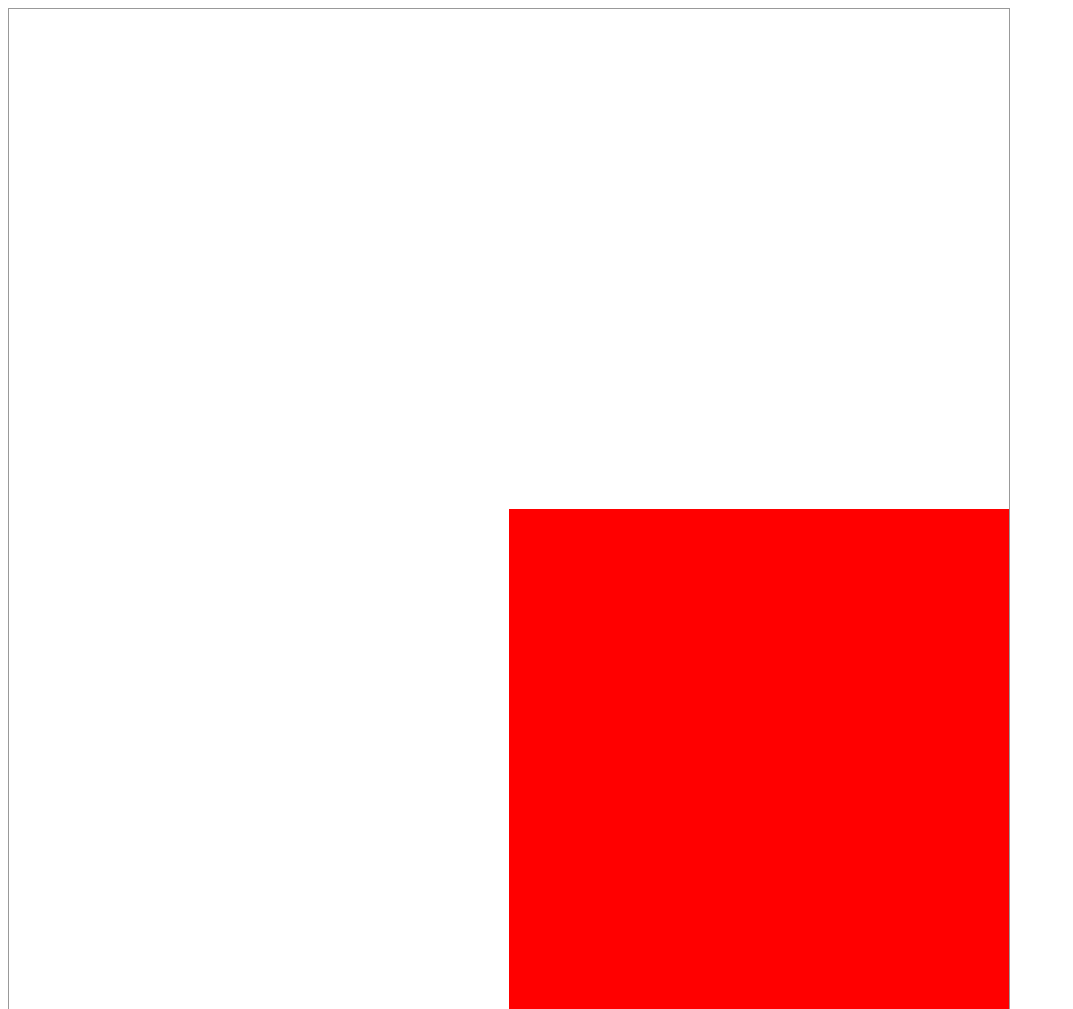
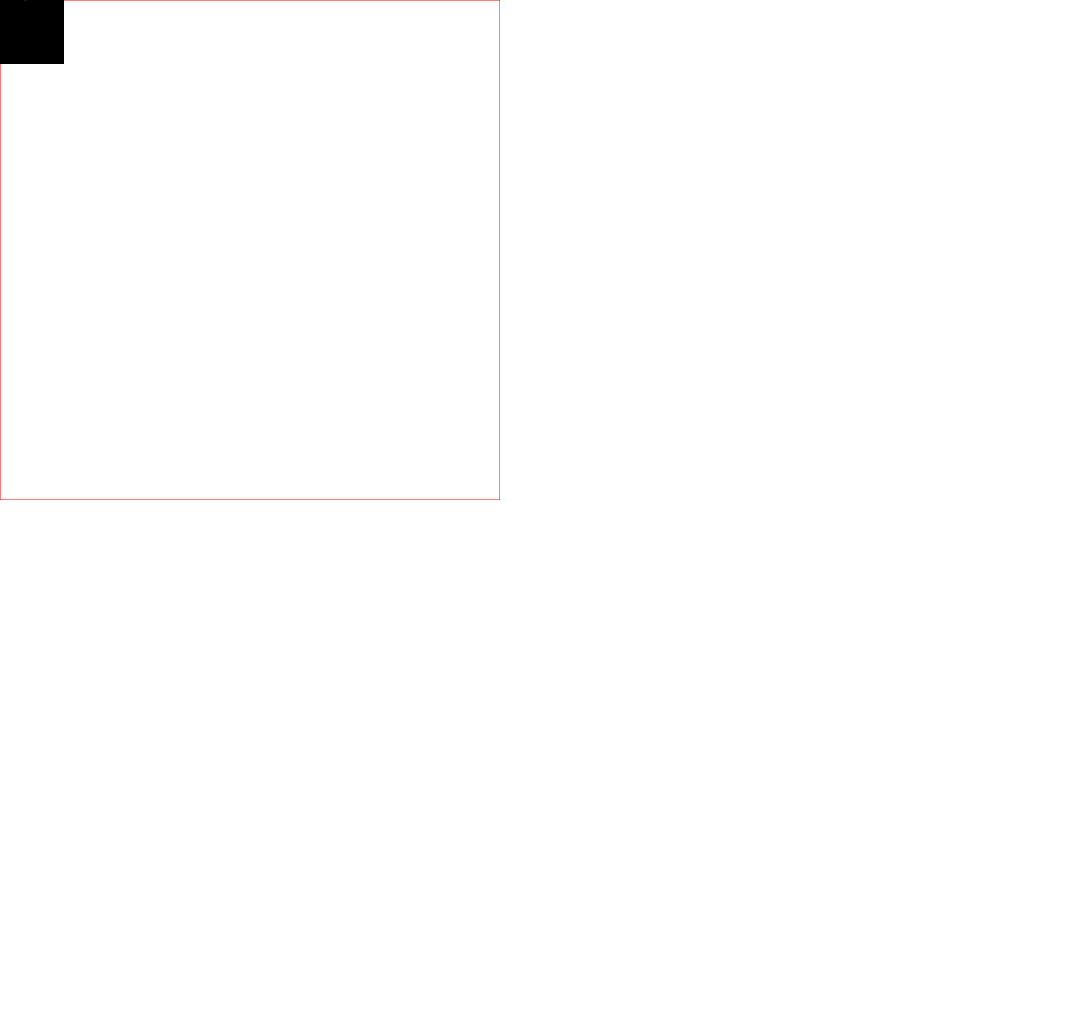
Before and after one commit to unixexp/js-2d-engine, a website built with webpack: page src/index.html in a window 1280 px wide. Shown: the top 1009 px of the page, without its empty margins (0-1073 px from the left). After the commit the page ends 800 px from the top, so only its background shows below. Built offline with nearby package versions, Linux system fonts and the light colour scheme; a web font is replaced by a local one.

Commit message:
Complete scaling

```diff
--- a/src/assets/scss/index.scss
+++ b/src/assets/scss/index.scss
@@ -1,3 +1,5 @@
+@import "./reset.scss";
+
 @font-face {
 	font-family: 'NineteenNinetySeven';
 	src: url('../fonts/NINETEENNINETYSEVEN-11XB.ttf') format('truetype'),
@@ -6,18 +8,13 @@
 	font-style: normal;
 }
 
-* {
-    font-family: inherit;
-}
-
 canvas {
-    border: 1px solid #999;
     width: 100%;
     height: 100%;
 }
 
 .container {
     font-family: "NineteenNinetySeven";
-    width: 1000px;
-    height: 1000px;
+    width: 500px;
+    height: 500px;
 }
--- /dev/null
+++ b/src/assets/scss/reset.scss
@@ -0,0 +1,49 @@
+* {
+	margin: 0;
+	padding: 0;
+	border: 0;
+	font-size: 100%;
+	font: inherit;
+	vertical-align: baseline;
+	box-sizing: border-box;
+    font-family: inherit;
+}
+
+input {
+	appearance: none;
+    outline: 0;
+    border: none;
+}
+
+h1,h2,h3,h4,h5,h6 {
+    font-size: inherit;
+}
+
+article, aside, details, figcaption, figure,
+footer, header, hgroup, menu, nav, section {
+	display: block;
+}
+html, body {
+	line-height: 1;
+	height: 100%;
+}
+ol, ul, li {
+	list-style: none;
+}
+blockquote, q {
+	quotes: none;
+}
+blockquote:before, blockquote:after,
+q:before, q:after {
+	content: '';
+	content: none;
+}
+table {
+	border-collapse: collapse;
+	border-spacing: 0;
+}
+
+a, a:visited, a:active {
+	text-decoration: none;
+	color: inherit;
+}
--- a/src/engine/components/app.js
+++ b/src/engine/components/app.js
@@ -1,12 +1,19 @@
 export default class App {
 
-    constructor(canvasElementId, viewPortWidth, viewPortHeight, onLoad) {
+    constructor(canvasElementId, worldWidth, worldHeight, onLoad) {
         this.keys = [];
         this.screenInitialized = false;
         this.paused = false;
         this.canvas = null;
-        this.viewPortWidth = viewPortWidth;
-        this.viewPortHeight = viewPortHeight;
+        this.worldWidth = worldWidth;
+        this.worldHeight = worldHeight;
+        this.viewPortScaleRatioX = 0;
+        this.viewPortScaleRatioY = 0;
+        this.viewPortScaleRatio = 0;
+        this.worldMouseX = 0;
+        this.worldMouseY = 0;
+        this.mouseX = 0;
+        this.mouseY = 0;
 
         window.addEventListener("keydown", e => {
             if (this.keys.findIndex(k => k === e.key) === -1)
@@ -17,18 +24,18 @@ export default class App {
             this.keys.splice(this.keys.indexOf(e.key));
         });
 
-        window.addEventListener("resize", e => {
-            this.canvasStyle = window.getComputedStyle(this.canvas);
-            const canvasStyle = window.getComputedStyle(this.canvas);
-            this.canvas.width = parseInt(canvasStyle.width);
-            this.canvas.height = parseInt(canvasStyle.height);
-        });
+        window.addEventListener("mousemove", e => {
+            if (e.target.id === canvasElementId) {
+                const targetRect = e.target.getBoundingClientRect();
+                this.mouseX = e.clientX - targetRect.left;
+                this.mouseY = e.clientY - targetRect.top;
+            }
+        })
 
         window.addEventListener("load", () => {
             this.canvas = document.getElementById(canvasElementId);
-            const canvasStyle = window.getComputedStyle(this.canvas);
-            this.canvas.width = parseInt(canvasStyle.width);
-            this.canvas.height = parseInt(canvasStyle.height);
+            this.refreshScaling();
+            this.run();
             onLoad(this);
         });
 
@@ -67,6 +74,8 @@ export default class App {
 
             lastTime = timestamp;
 
+            this.refreshScaling();
+
             if (this.screen && this.screenInitialized && !this.paused) {
                 this.screen.update(params);
                 this.screen.clear();
@@ -75,4 +84,28 @@ export default class App {
         }
     }
 
+    scaleByX(value) {
+        return value / this.viewPortScaleRatioX;
+    }
+
+    scaleByY(value) {
+        return value / this.viewPortScaleRatioY;
+    }
+
+    scaleByMinAxis(value) {
+        return value / this.viewPortScaleRatio;
+    }
+
+    refreshScaling() {
+        const canvasStyle = window.getComputedStyle(this.canvas);
+        this.canvas.width = parseInt(canvasStyle.width);
+        this.canvas.height = parseInt(canvasStyle.height);
+
+        this.viewPortScaleRatioX = this.worldWidth / this.canvas.width;
+        this.viewPortScaleRatioY = this.worldHeight / this.canvas.height;
+        this.viewPortScaleRatio = Math.max(this.viewPortScaleRatioX, this.viewPortScaleRatioY);
+        this.worldMouseX = this.mouseX * this.viewPortScaleRatioX;
+        this.worldMouseY = this.mouseY * this.viewPortScaleRatioY;
+    }
+
 }
--- a/src/engine/components/screen.js
+++ b/src/engine/components/screen.js
@@ -10,19 +10,21 @@ export default class Screen {
     async init() {
         // Implement this method in extended custom screens
         // Do not forget call super.update(params); first
+        const fontSize = 48;
+
+        const w = this.app.scaleByX(this.app.worldWidth);
+        const h = this.app.scaleByY(this.app.worldHeight);
 
         this.context.fillStyle = "black";
-        this.context.fillRect(0, 0, this.canvas.width, this.canvas.height);
-        this.context.font = "18px NineteenNinetySeven";
+        this.context.fillRect(0, 0, w, h);
+        this.context.font = `${this.app.scaleByMinAxis(fontSize)}px NineteenNinetySeven`;
         this.context.fillStyle = "lightGreen";
         const text = "Loading...";
         const textMetrics = this.context.measureText(text);
         const textWidth = textMetrics.width;
-        const x = this.canvas.width / 2 - textWidth / 2;
-        const y = this.canvas.height / 2;
+        const x = w / 2 - textWidth / 2;
+        const y = h / 2;
         this.context.fillText(text, x, y);
-
-        return true;
     }
 
     clear() {
@@ -35,15 +37,20 @@ export default class Screen {
     }
 
     update(params) {
-        params.scaleX = this.app.viewPortWidth / this.canvas.width;
-        params.scaleY = this.app.viewPortHeight / this.canvas.height;
         // Implement this method in extended custom screens
         // Do not forget call super.update(params); first
+
+        // All game logic should be implemented in virtual world
+        // coordinate system. Application props: worldWidth, worldHeight, worldMouseX etc..
     }
 
     render(params) {
         // Implement this method in extended custom screens
         // Do not forget call super.render(params); first
+
+        // To correct rendering world coordinate system to
+        // canvas, please use application methods scaleByX(worldMouseX),
+        // scaleByY(someObjectYPosition)
     }
 
 }
--- a/src/index.js
+++ b/src/index.js
@@ -6,5 +6,4 @@ import MainScreen from "./my-app/screens/main-screen";
 
 const app = new App("main-canvas", 1000, 1000, (app) => {
     app.setScreen(new MainScreen(app));
-    app.run();
 });
--- a/src/my-app/screens/main-screen.js
+++ b/src/my-app/screens/main-screen.js
@@ -26,23 +26,55 @@ export default class MainScreen extends Screen {
 
     render(params) {
         super.render(params);
-        const { scaleX, scaleY } = params;
 
-        // Original coordinate system based on inner
-        // application viewPortWidth and viewPortHeight params
-        const w = 500;
-        const h = 500;
-        const x = this.viewPortWidth - w;
-        const y = this.viewPortHeight - h;
+        const border = {
+            x: 0,
+            y: 0,
+            w: this.app.worldWidth,
+            h: this.app.worldHeight,
+            color: "red"
+        }
 
-        // Screen scaling example
-        const scaledW = w / scaleX;
-        const scaledH = h * scaledW / w;
-        const scaledX = this.app.viewPortWidth / scaleX - scaledW;
-        const scaledY = this.app.viewPortHeight / scaleY - scaledH;
+        const rectangle = {
+            x: this.app.worldMouseX,
+            y: this.app.worldMouseY,
+            w: 128,
+            h: 128,
+            color: "black"
+        }
 
-        this.context.fillStyle = "red";
-        this.context.fillRect(scaledX, scaledY, scaledW, scaledH);
+        const mouseLegend = {
+            x: Math.round(this.app.worldMouseX),
+            y: Math.round(this.app.worldMouseY),
+            xPos: rectangle.x,
+            yPos: rectangle.y - 10,
+            color: "green"
+        }
+
+        this.context.strokeStyle = border.color;
+        this.context.strokeRect(
+            this.app.scaleByX(border.x),
+            this.app.scaleByY(border.y),
+            this.app.scaleByX(border.w),
+            this.app.scaleByY(border.h),
+        );
+
+        this.context.fillStyle = rectangle.color;
+        this.context.fillRect(
+            this.app.scaleByX(rectangle.x),
+            this.app.scaleByY(rectangle.y),
+            this.app.scaleByX(rectangle.w),
+            this.app.scaleByY(rectangle.h),
+        );
+
+        this.context.fillStyle = mouseLegend.color;
+        this.context.font = `${this.app.scaleByMinAxis(48)}px NineteenNinetySeven`;
+        this.context.fillText(
+            `${mouseLegend.x}, ${mouseLegend.y}`,
+            this.app.scaleByX(mouseLegend.xPos),
+            this.app.scaleByY(mouseLegend.yPos)
+        );
+
     }
 
 }
```
Also changed, not shown: src/engine/components/entity.js (deleted, +0 -44 lines).
